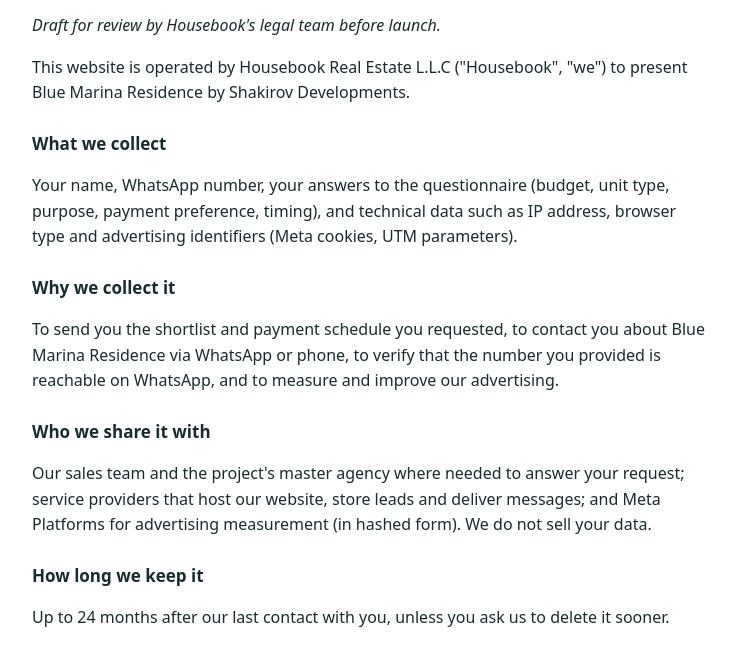
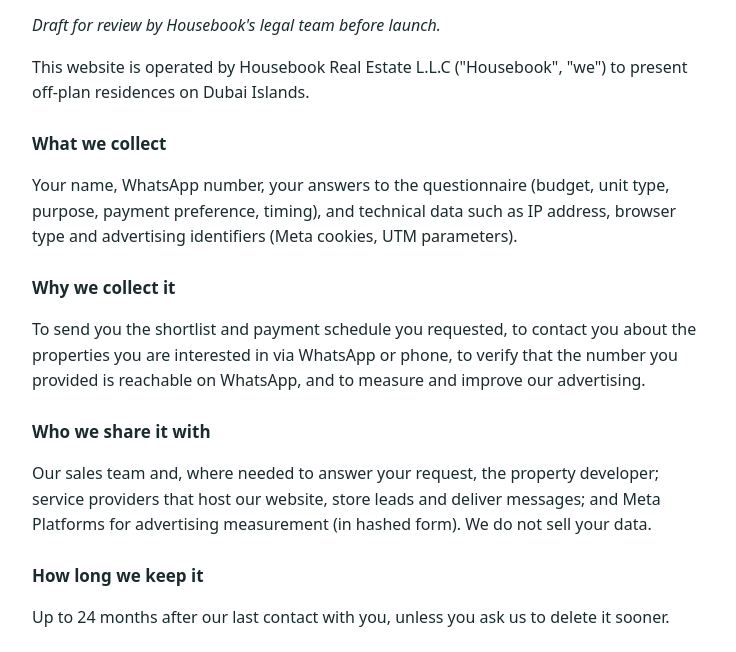
Before and after one commit to uzarashvili-merab/blue-marina-landing, a website: page privacy.html in a window 1280 px wide. Shown: the part 127-779 px from the top of the page, without its empty margins (268-1004 px from the left). Drawn offline with Linux system fonts and the light colour scheme.

Commit message:
Update privacy.html

```diff
--- a/privacy.html
+++ b/privacy.html
@@ -1,18 +1,18 @@
 <!doctype html>
 <html lang="en"><head><meta charset="utf-8"><meta name="viewport" content="width=device-width, initial-scale=1">
-<title>Privacy Policy — Blue Marina Residence</title>
+<title>Privacy Policy — Housebook</title>
 <style>body{font-family:system-ui,sans-serif;max-width:680px;margin:0 auto;padding:28px 18px 60px;line-height:1.6;color:#1b2b2d;background:#fff}h1{font-size:24px}h2{font-size:17px;margin-top:24px}a{color:#146b72}</style>
 </head><body>
 <p><a href="/">← Back</a></p>
 <h1>Privacy Policy</h1>
 <p><em>Draft for review by Housebook's legal team before launch.</em></p>
-<p>This website is operated by Housebook Real Estate L.L.C ("Housebook", "we") to present Blue Marina Residence by Shakirov Developments.</p>
+<p>This website is operated by Housebook Real Estate L.L.C ("Housebook", "we") to present off-plan residences on Dubai Islands.</p>
 <h2>What we collect</h2>
 <p>Your name, WhatsApp number, your answers to the questionnaire (budget, unit type, purpose, payment preference, timing), and technical data such as IP address, browser type and advertising identifiers (Meta cookies, UTM parameters).</p>
 <h2>Why we collect it</h2>
-<p>To send you the shortlist and payment schedule you requested, to contact you about Blue Marina Residence via WhatsApp or phone, to verify that the number you provided is reachable on WhatsApp, and to measure and improve our advertising.</p>
+<p>To send you the shortlist and payment schedule you requested, to contact you about the properties you are interested in via WhatsApp or phone, to verify that the number you provided is reachable on WhatsApp, and to measure and improve our advertising.</p>
 <h2>Who we share it with</h2>
-<p>Our sales team and the project's master agency where needed to answer your request; service providers that host our website, store leads and deliver messages; and Meta Platforms for advertising measurement (in hashed form). We do not sell your data.</p>
+<p>Our sales team and, where needed to answer your request, the property developer; service providers that host our website, store leads and deliver messages; and Meta Platforms for advertising measurement (in hashed form). We do not sell your data.</p>
 <h2>How long we keep it</h2>
 <p>Up to 24 months after our last contact with you, unless you ask us to delete it sooner.</p>
 <h2>Your rights</h2>
```
